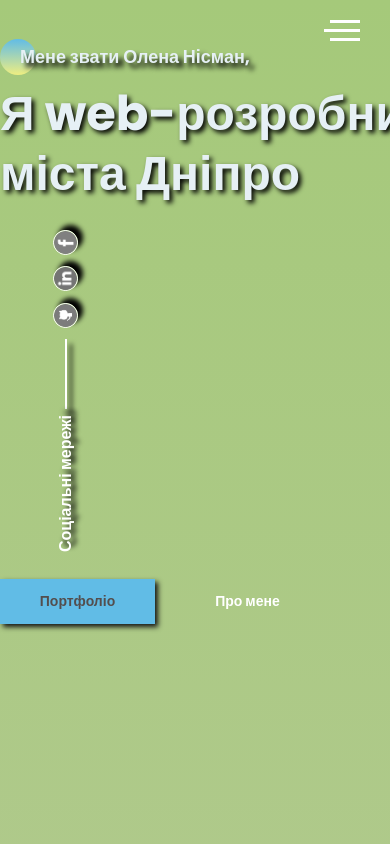
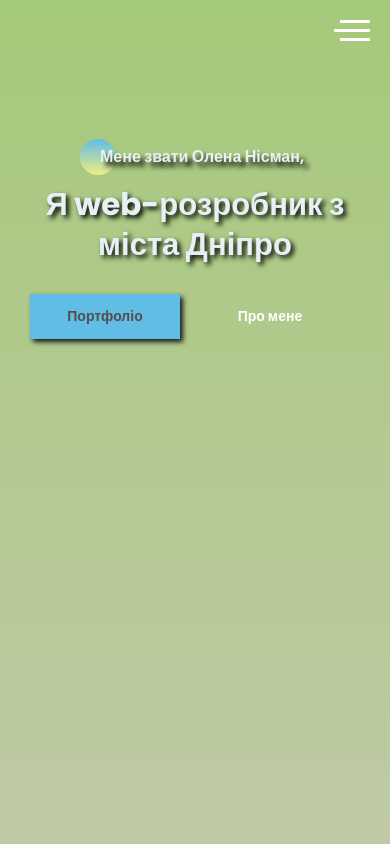
Before and after one commit to HelenAmber/My-portfolio, a website: page src/index.html in a window 390 px wide. Shown: the top 844 px of the page. Drawn offline with nearby package versions, Linux system fonts and the light colour scheme; files that its build step writes are made by us from their sources.

Commit message:
added media-styles for promo-block

```diff
--- a/src/index.html
+++ b/src/index.html
@@ -104,7 +104,7 @@
         </div>
     </section>
 
-    <section class="about">
+     <section class="about">
         <div class="container">
 
         <div class="about__wrapper">
@@ -162,7 +162,7 @@
         </div>
     </section>
 
-    <section class="experience">
+    <!-- <section class="experience">
         <div class="container">
             <h2 class="title title_fz18 section__subtitle">Досвід</h2>
             <div class="title title_fz36">Чим я буду корисною</div>
@@ -223,9 +223,9 @@
                 </div>
             </div>
         </div>
-    </section>
+    </section> -->
 
-    <section class="myskills">
+    <!-- <section class="myskills">
         <div class="container">
             <h2 class="title title_fz18 section__subtitle">Навички</h2>
             <div class="title title_fz36">Чим користуюсь в роботі</div>
@@ -336,9 +336,9 @@
 
             </div>
         </div>
-    </section>
+    </section> -->
 
-    <section class="portfolio">
+    <!-- <section class="portfolio">
         <div class="container">
             <h2 class="title title_fz18 section__subtitle">Портфоліо</h2>
             <div class="title title_fz36">Мої роботи</div>
@@ -365,9 +365,9 @@
                 </a>
             </div>
         </div>
-    </section>
+    </section> -->
 
-    <section class="contacts">
+    <!-- <section class="contacts">
         <div class="container">
 
             <div class="contacts__wrapper">
@@ -418,7 +418,7 @@
             </div>
 
         </div>
-    </section>
+    </section> -->
 
     <script src="js/script.js"></script>
 </body>
--- /dev/null
+++ b/src/sass/base/_media.scss
@@ -0,0 +1,66 @@
+@media (max-width: 1439px) {
+    .sidepanel {
+        display: none;
+    }
+}
+
+
+@media (max-width: 1200px) {
+        .container {
+            width: 0;
+            max-width: 960px;
+            padding: 45px;
+        }
+}
+
+@media (max-width: 992px) {
+    .container {
+        max-width: 720px;
+        padding: 35px 0;
+    }
+}
+
+@media (max-width: 768px) {
+    .container {
+        max-width: 540px;
+        margin: 0;
+        padding: 0 0 30px 20px;
+        .title_fz48 {
+            font-size: 43px;
+            line-height: 49px;
+        }
+    }
+}
+
+@media (max-width: 576px) {
+    .humburger {
+        right: 20px;
+    }
+    .container {
+        max-width: 100%;
+        padding: 100px 10px 160px 10px;
+        .title_fz18 {
+            font-size: 16px;
+            width: 230px;
+            margin: 0 auto;
+        }
+        .title_fz48 {
+            font-size: 31px;
+            line-height: 40px;
+            text-align: center;
+        }
+        .promo__btns {
+            justify-content: space-between;
+            margin: 30px 20px 0 20px;
+        }
+    }
+    .menu {
+        &__block {
+            width: 250px;
+            padding-left: 30px;
+        }
+        &__link {
+
+        }
+    }
+}
--- a/src/sass/blocks/_about.scss
+++ b/src/sass/blocks/_about.scss
@@ -15,6 +15,9 @@
         grid-row: 1 / 3;
         img {
             border-radius: 15px;
+            width: 100%;
+            height: 100%;
+            object-fit: cover;
         }
     }
     &__myinfo {
--- a/src/sass/blocks/_contacts.scss
+++ b/src/sass/blocks/_contacts.scss
@@ -8,6 +8,8 @@
         justify-content: space-between;
         img {
             width: 100%;
+            height: 100%;
+            object-fit: contain;
         }
     }
     .title_fz36 {
--- a/src/sass/blocks/_portfolio.scss
+++ b/src/sass/blocks/_portfolio.scss
@@ -18,6 +18,7 @@
         img {
             width: 100%;
             height: 100%;
+            object-fit: cover;
             &:hover {
                 filter: grayscale(50%);
                 transform: scale(1.05);
--- a/src/sass/style.scss
+++ b/src/sass/style.scss
@@ -13,6 +13,7 @@
 @import 'blocks/skills';
 @import 'blocks/portfolio';
 @import 'blocks/contacts';
+@import 'base/media';
 
 * {
     font-family: 'Poppins', sans-serif;
```
Also changed, not shown: dist/css/style.css, dist/index.html.
